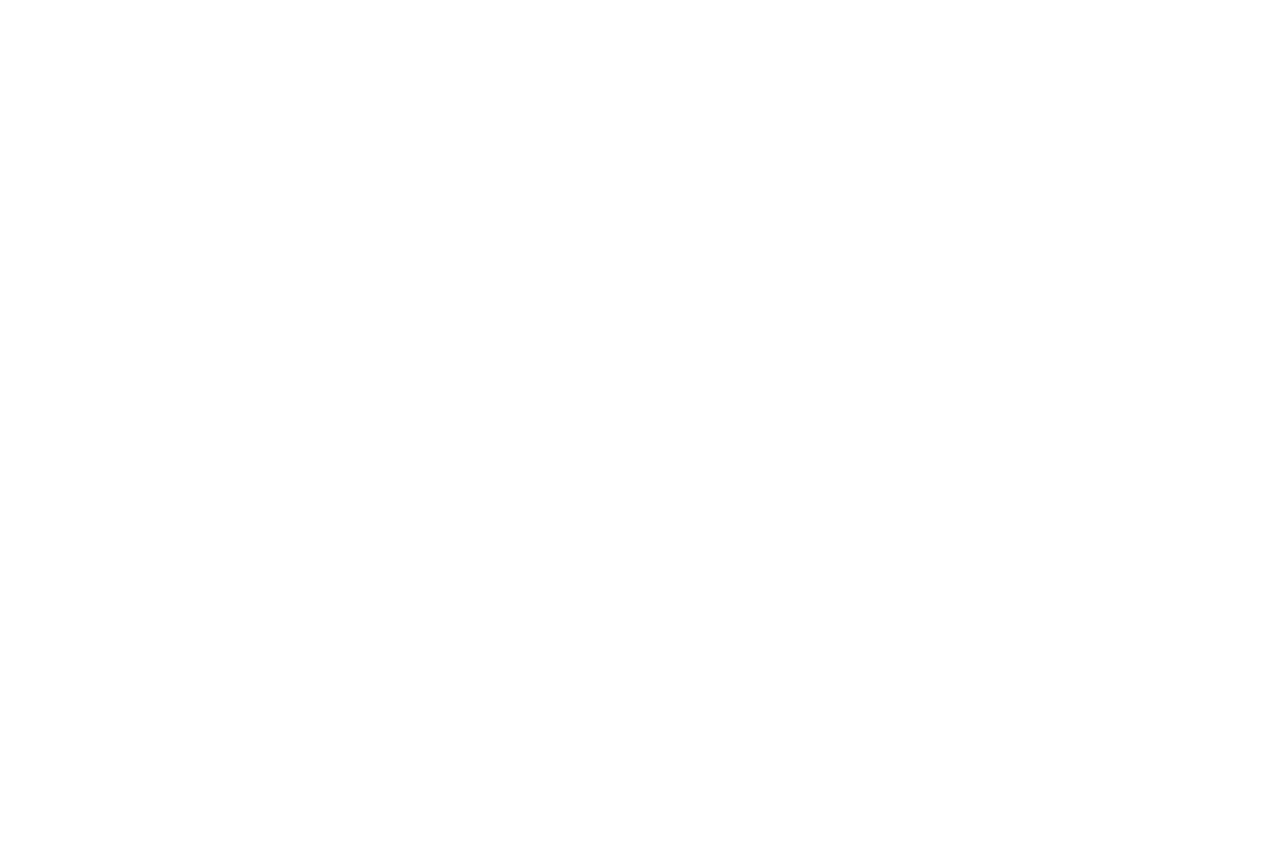
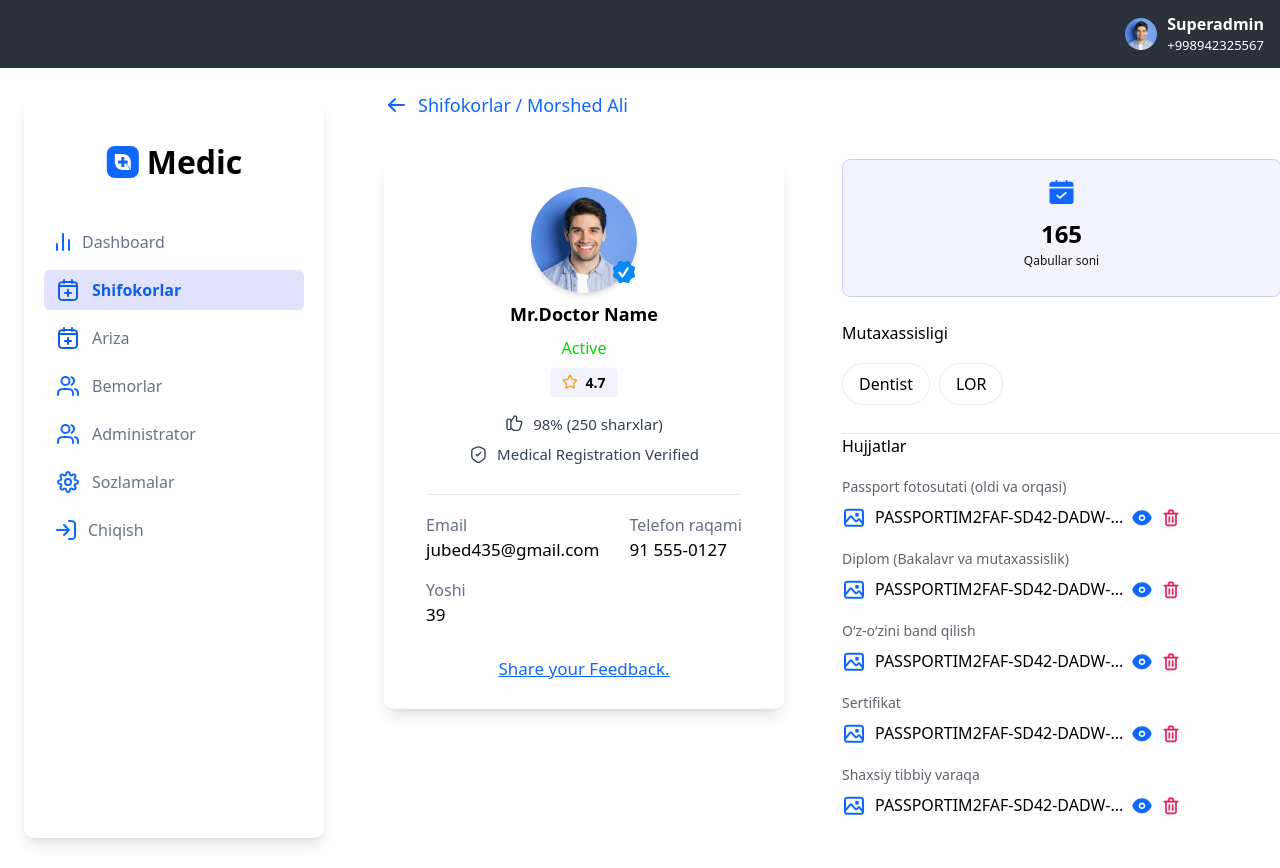
Before and after one commit to Fullstackerpr/MediGooFront, a React (Vite) app: page /doctor/doctor-detail in a window 1280 px wide. Before the commit this address had no page. Before the commit the page ends 800 px from the top, so only its background shows below. Built offline with nearby package versions, Linux system fonts and the light colour scheme; the HTML template or start-up script is replaced by a standard one.

Commit message:
isactive

```diff
--- a/src/pages/doctor/index.tsx
+++ b/src/pages/doctor/index.tsx
@@ -12,7 +12,7 @@ const Doctor = () => {
 
   const { pathname } = useLocation();
 
-  if (pathname.startsWith("/doctor-detail")) {
+  if (pathname.startsWith("/doctor/doctor-detail")) {
     return <Outlet />;
   }
 
@@ -41,6 +41,7 @@ const Doctor = () => {
           </button>
         </div>
       </div>
+
 
       <div className="flex items-center justify-between mb-[12px] p-[20px] mt-[28px] border-t-2 border-[#EAECF0] rounded-[10px] shadow-md">
         <div className="flex items-center gap-[20px]">
@@ -84,7 +85,7 @@ const Doctor = () => {
             View Appointments
           </button>
           <button
-            onClick={() => navigate("/doctor-detail")}
+            onClick={() => navigate("/doctor/doctor-detail")}
             className="border border-[#D0D5DD] text-[18px] font-semibold text-[#344054] rounded-xl py-3 cursor-pointer"
           >
             Batafsil
@@ -134,7 +135,7 @@ const Doctor = () => {
             View Appointments
           </button>
           <button
-            onClick={() => navigate("/doctor-detail")}
+            onClick={() => navigate("/doctor/doctor-detail")}
             className="border border-[#D0D5DD] text-[18px] font-semibold text-[#344054] rounded-xl py-3 cursor-pointer"
           >
             Batafsil
@@ -184,7 +185,7 @@ const Doctor = () => {
             View Appointments
           </button>
           <button
-            onClick={() => navigate("/doctor-detail")}
+            onClick={() => navigate("/doctor/doctor-detail")}
             className="border border-[#D0D5DD] text-[18px] font-semibold text-[#344054] rounded-xl py-3 cursor-pointer"
           >
             Batafsil
@@ -234,7 +235,7 @@ const Doctor = () => {
             View Appointments
           </button>
           <button
-            onClick={() => navigate("/doctor-detail")}
+            onClick={() => navigate("/doctor/doctor-detail")}
             className="border border-[#D0D5DD] text-[18px] font-semibold text-[#344054] rounded-xl py-3 cursor-pointer"
           >
             Batafsil
--- a/src/pages/doctor/pages/doctorDetail.tsx
+++ b/src/pages/doctor/pages/doctorDetail.tsx
@@ -34,7 +34,7 @@ const DoctorDetail = () => {
                 alt=""
                 className="w-[106px] h-[106px] rounded-[50%] shadow-md relative"
               />
-              <img src={tick} alt="" className="absolute top-49 left-153" />
+              <img src={tick} alt="" className="absolute top-65 left-153" />
             </div>
             <div className="mt-[8px] flex flex-col items-center">
               <h3 className="pb-[8px] text-[18px] font-semibold">
```
Also changed, not shown: src/app/routes.tsx (+7 -3 lines).
